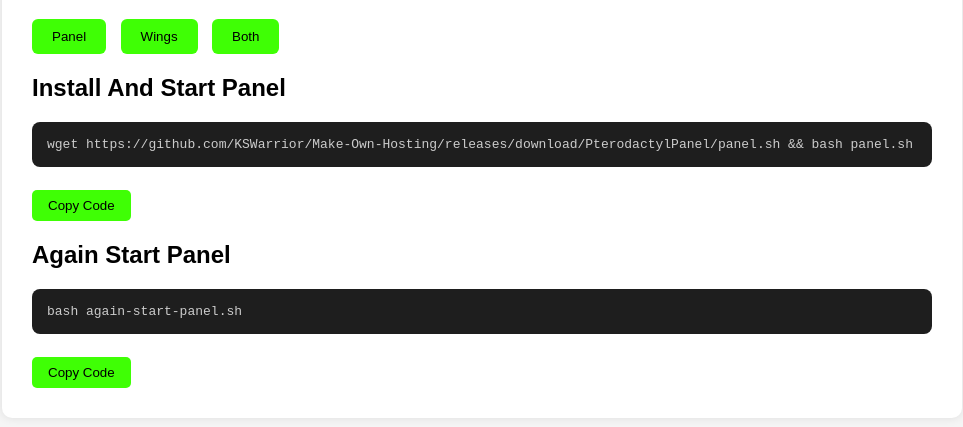
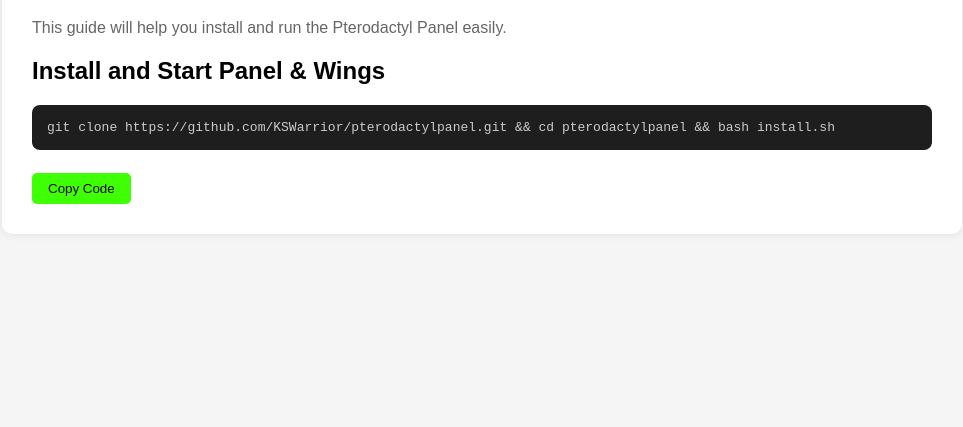
Before and after one commit to KSWarrior/web2, a plain HTML site: page mc/hosting/make/pterodactylpanel/index.html in a window 1280 px wide. Shown: the part 111-538 px from the top of the page, without its empty margins (158-1121 px from the left). Drawn offline with Linux system fonts and the light colour scheme.

Commit message:
Update index.html

```diff
--- a/mc/hosting/make/pterodactylpanel/index.html
+++ b/mc/hosting/make/pterodactylpanel/index.html
@@ -22,20 +22,9 @@
     h1 {
       color: #333;
     }
-    .button-group {
+    p {
+      color: #666;
       margin-bottom: 20px;
-    }
-    .button-group button {
-      background-color: #3fff05;
-      color: black;
-      padding: 10px 20px;
-      border: none;
-      margin-right: 10px;
-      border-radius: 6px;
-      cursor: pointer;
-    }
-    .button-group button:hover {
-      background-color: #269106;
     }
     pre {
       background: #1e1e1e;
@@ -43,12 +32,6 @@
       padding: 15px;
       border-radius: 8px;
       overflow-x: auto;
-    }
-    .section {
-      display: none;
-    }
-    .section.active {
-      display: block;
     }
     .copy-btn {
       border-radius: 5px;
@@ -66,52 +49,18 @@
 <body>
   <div class="container">
     <h1>Pterodactyl Panel</h1>
-    <div class="button-group">
-      <button onclick="showSection('panel')">Panel</button>
-      <button onclick="showSection('wings')">Wings</button>
-      <button onclick="showSection('both')">Both</button>
-    </div>
+    <p>This guide will help you install and run the Pterodactyl Panel easily.</p>
 
-    <div id="panel" class="section">
-      <h2>Install And Start Panel</h2>
-      <pre id="code1">wget https://github.com/KSWarrior/Make-Own-Hosting/releases/download/PterodactylPanel/panel.sh && bash panel.sh</pre>
-      <button class="copy-btn" onclick="copyCode('code1')">Copy Code</button>
-
-      <h2>Again Start Panel</h2>
-      <pre id="code2">bash again-start-panel.sh</pre>
-      <button class="copy-btn" onclick="copyCode('code2')">Copy Code</button>
-    </div>
-
-    <div id="wings" class="section">
-      <h2>Install And Start Wings</h2>
-      <pre id="wingsCode">wget https://github.com/KSWarrior/Make-Own-Hosting/releases/download/PterodactylPanel/wings.sh && bash wings.sh</pre>
-      <button class="copy-btn" onclick="copyCode('wingsCode')">Copy Code</button>
-
-      <h2>Again Start Wings</h2>
-      <pre id="wingsCode">bash again-start-wings.sh</pre>
-      <button class="copy-btn" onclick="copyCode('wingsCode')">Copy Code</button>
-    </div>
-
-    <div id="both" class="section">
-      <h2>coming</h2>
-      <pre id="bothCode">coming soon</pre>
-      <button class="copy-btn" onclick="copyCode('bothCode')">Copy Code</button>
-    </div>
+    <h2>Install and Start Panel & Wings</h2>
+    <pre id="code1">git clone https://github.com/KSWarrior/pterodactylpanel.git && cd pterodactylpanel && bash install.sh</pre>
+    <button class="copy-btn" onclick="copyCode('code1')" aria-label="Copy installation command">Copy Code</button>
   </div>
 
   <script>
-    function showSection(id) {
-      document.querySelectorAll('.section').forEach(el => el.classList.remove('active'));
-      document.getElementById(id).classList.add('active');
-    }
-
     function copyCode(id) {
       const code = document.getElementById(id).innerText;
       navigator.clipboard.writeText(code);
     }
-
-    // Show Panel by default
-    showSection('panel');
   </script>
 </body>
 </html>
```
